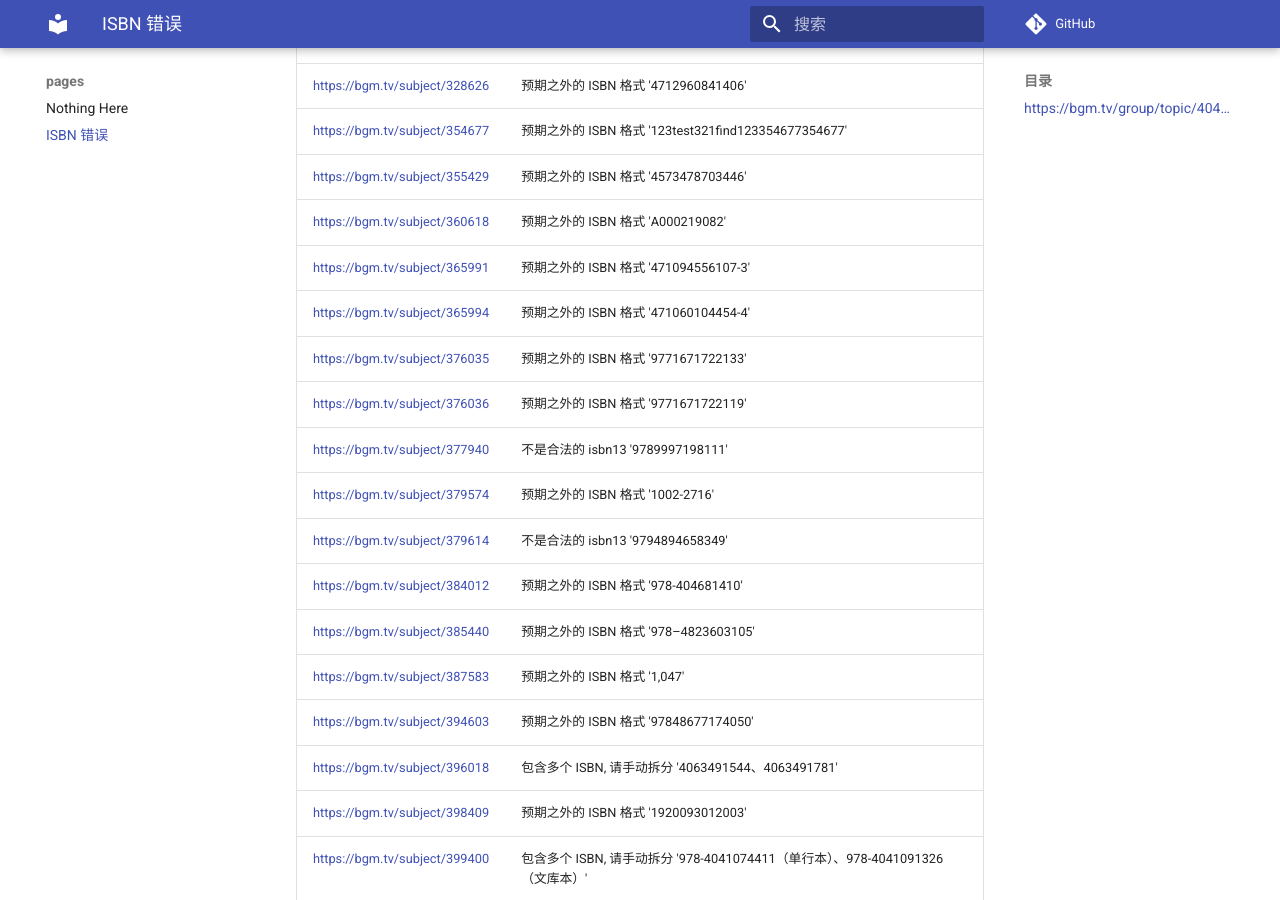
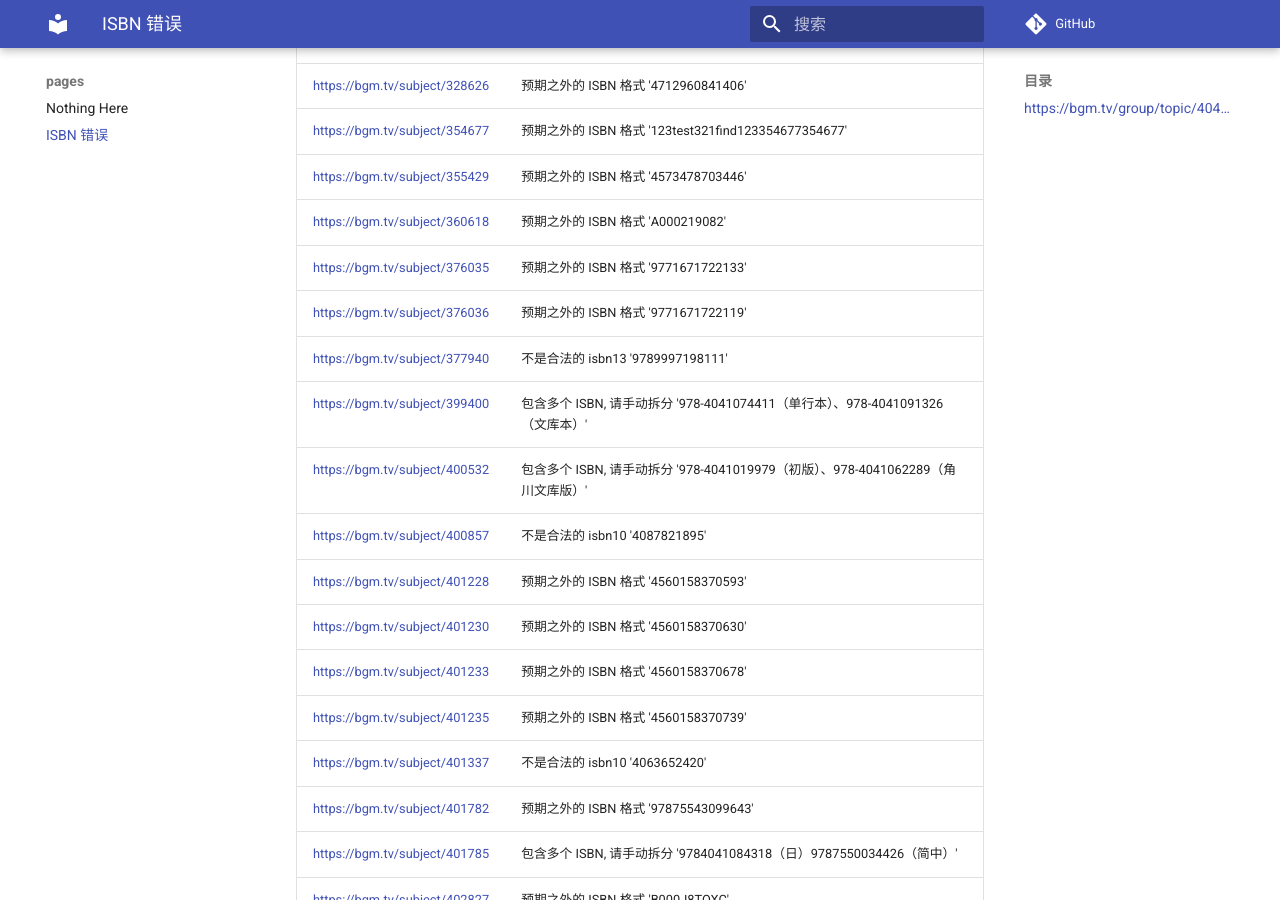
Before and after one commit to trim21/bangumi-pages, an MkDocs documentation site: the page built from docs/isbn.md, in a window 1280 px wide and 900 px high, scrolled down 3549 px. Built offline with MkDocs 1.6.1 and Material for MkDocs 9.7.7, drawn with Linux system fonts in a browser that asks for light colours; comment, search, counter and statistics services are not loaded.

Commit message:
update isbn.md

```diff
--- a/docs/isbn.md
+++ b/docs/isbn.md
@@ -81,19 +81,9 @@ total 320
 | <https://bgm.tv/subject/354677> | 预期之外的 ISBN 格式 '123test321find123354677354677' |
 | <https://bgm.tv/subject/355429> | 预期之外的 ISBN 格式 '4573478703446' |
 | <https://bgm.tv/subject/360618> | 预期之外的 ISBN 格式 'A000219082' |
-| <https://bgm.tv/subject/365991> | 预期之外的 ISBN 格式 '471094556107-3' |
-| <https://bgm.tv/subject/365994> | 预期之外的 ISBN 格式 '471060104454-4' |
 | <https://bgm.tv/subject/376035> | 预期之外的 ISBN 格式 '9771671722133' |
 | <https://bgm.tv/subject/376036> | 预期之外的 ISBN 格式 '9771671722119' |
 | <https://bgm.tv/subject/377940> | 不是合法的 isbn13 '9789997198111' |
-| <https://bgm.tv/subject/379574> | 预期之外的 ISBN 格式 '1002-2716' |
-| <https://bgm.tv/subject/379614> | 不是合法的 isbn13 '9794894658349' |
-| <https://bgm.tv/subject/384012> | 预期之外的 ISBN 格式 '978-404681410' |
-| <https://bgm.tv/subject/385440> | 预期之外的 ISBN 格式 '978–4823603105' |
-| <https://bgm.tv/subject/387583> | 预期之外的 ISBN 格式 '1,047' |
-| <https://bgm.tv/subject/394603> | 预期之外的 ISBN 格式 '97848677174050' |
-| <https://bgm.tv/subject/396018> | 包含多个 ISBN, 请手动拆分 '4063491544、4063491781' |
-| <https://bgm.tv/subject/398409> | 预期之外的 ISBN 格式 '1920093012003' |
 | <https://bgm.tv/subject/399400> | 包含多个 ISBN, 请手动拆分 '978-4041074411（单行本）、978-4041091326（文库本）' |
 | <https://bgm.tv/subject/400532> | 包含多个 ISBN, 请手动拆分 '978-4041019979（初版）、978-4041062289（角川文库版）' |
 | <https://bgm.tv/subject/400857> | 不是合法的 isbn10 '4087821895' |
```
Also changed, not shown: other parts of docs/isbn.md (+1 -1 lines).
